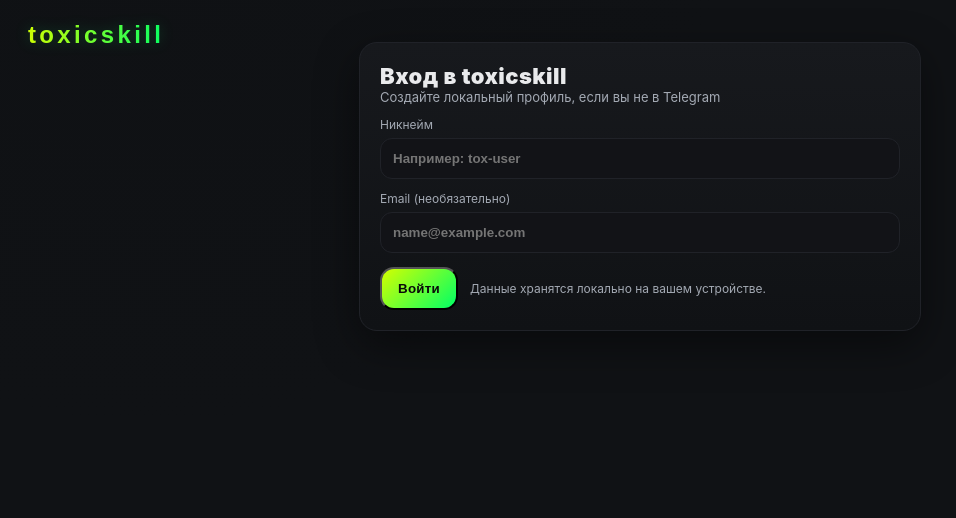
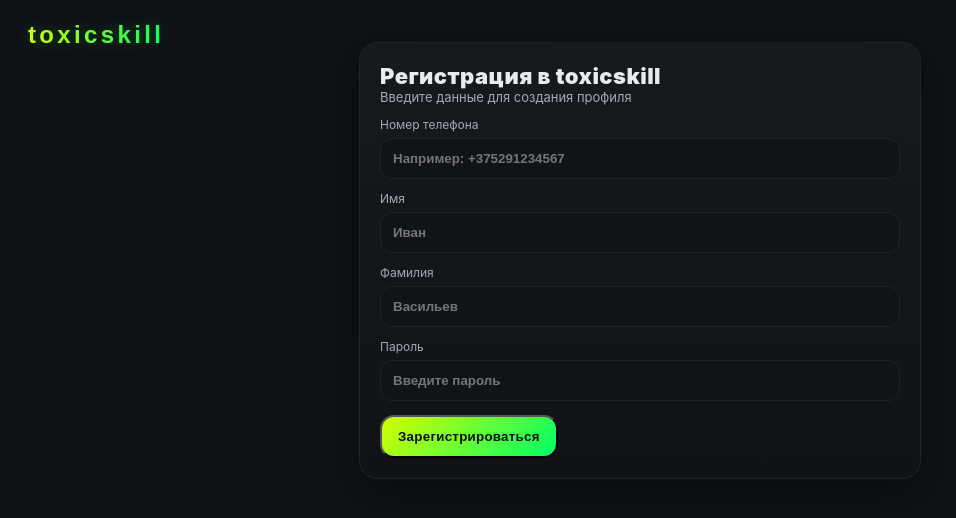
Before and after one commit to elb00407/toxic-club-webapp, a Next.js app: page /webapp in a window 1280 px wide. Shown: the top 518 px of the page, without its empty margins (0-956 px from the left). Built offline with nearby package versions, Linux system fonts and the light colour scheme.

Commit message:
Fix layout: moved loader to LoaderWrapper, keep metadata server-side

```diff
--- a/app/webapp/page.tsx
+++ b/app/webapp/page.tsx
@@ -3,6 +3,7 @@
 import AuthGate from "@/components/AuthGate";
 import DeviceGrid from "@/components/DeviceGrid";
 import BookingForm from "@/components/BookingForm";
+import MobileNav from "@/components/MobileNav";
 import { useMemo, useState } from "react";
 import { devices } from "@/lib/devices";
 
@@ -18,6 +19,25 @@
     if (tab === "VIP") return devices.filter((d) => d.platform === "PC" && d.isVip);
     return devices.filter((d) => d.platform === "PS5");
   }, [tab]);
+
+  // обработчик для MobileNav
+  const handleNavigate = (navTab: string) => {
+    if (navTab === "home") {
+      setPicked(null);
+      setTab("STANDARD");
+    }
+    if (navTab === "book") {
+      // если выбран ПК/PS5, остаёмся в форме
+      if (!picked) {
+        // если ничего не выбрано, открываем стандартные ПК
+        setTab("STANDARD");
+      }
+    }
+    if (navTab === "profile") {
+      // здесь можно показать профиль пользователя
+      alert("Профиль пока в разработке");
+    }
+  };
 
   return (
     <WebAppShell onBrandClick={() => { setPicked(null); setTab("STANDARD"); }}>
@@ -68,14 +88,10 @@
             </>
           )}
         </main>
+
+        {/* Нижняя навигация для мобильных */}
+        <MobileNav onNavigate={handleNavigate} />
       </AuthGate>
     </WebAppShell>
   );
 }
-import MobileNav from "@/components/MobileNav";
-// внутри компонента Page:
-<MobileNav onNavigate={(tab) => {
-  if (tab === "home") setPicked(null);
-  if (tab === "book") {/* можно открыть форму */}
-  if (tab === "profile") {/* можно показать профиль */}
-}} />
--- a/components/AuthGate.tsx
+++ b/components/AuthGate.tsx
@@ -1,39 +1,44 @@
 "use client";
 import { useEffect, useState } from "react";
 
-type User = { id: string; username?: string; email?: string };
+type User = { id: string; nickname: string };
 
 export default function AuthGate({ children }: { children: React.ReactNode }) {
   const [ready, setReady] = useState(false);
   const [user, setUser] = useState<User | null>(null);
-  const [nickname, setNickname] = useState("");
-  const [email, setEmail] = useState("");
+
+  // поля для регистрации
+  const [phone, setPhone] = useState("");
+  const [firstName, setFirstName] = useState("");
+  const [lastName, setLastName] = useState("");
+  const [password, setPassword] = useState("");
 
   useEffect(() => {
-    const initEl = document.getElementById("__initData") as HTMLInputElement | null;
-    const initData = initEl?.value || "";
-
-    if (initData) {
-      setUser({ id: "telegram" });
-      setReady(true);
-      return;
-    }
-
     const raw = localStorage.getItem("toxicskill_user");
     if (raw) {
       try {
         const parsed = JSON.parse(raw) as User;
         setUser(parsed);
-        setReady(true);
-        return;
       } catch {}
     }
     setReady(true);
   }, []);
 
+  const generateNickname = () => {
+    const digits = phone.slice(-4);
+    const fn = firstName.trim().charAt(0).toUpperCase();
+    const ln = lastName.trim().charAt(0).toUpperCase();
+    return `${digits}${fn}${ln}`;
+  };
+
   const register = () => {
+    if (!phone || !firstName || !lastName || !password) {
+      alert("Заполните все поля");
+      return;
+    }
+    const nickname = generateNickname();
     const id = `local-${Date.now()}`;
-    const u: User = { id, username: nickname || undefined, email: email || undefined };
+    const u: User = { id, nickname };
     localStorage.setItem("toxicskill_user", JSON.stringify(u));
     setUser(u);
   };
@@ -43,22 +48,50 @@
     return (
       <div className="auth-card">
         <div className="auth-header">
-          <div className="auth-title">Вход в toxicskill</div>
-          <div className="auth-subtitle">Создайте локальный профиль, если вы не в Telegram</div>
+          <div className="auth-title">Регистрация в toxicskill</div>
+          <div className="auth-subtitle">Введите данные для создания профиля</div>
         </div>
         <div className="auth-fields">
           <div className="field">
-            <label className="field-label">Никнейм</label>
-            <input className="input" placeholder="Например: tox-user" value={nickname} onChange={(e) => setNickname(e.target.value)} />
+            <label className="field-label">Номер телефона</label>
+            <input
+              className="input"
+              placeholder="Например: +375291234567"
+              value={phone}
+              onChange={(e) => setPhone(e.target.value)}
+            />
           </div>
           <div className="field">
-            <label className="field-label">Email (необязательно)</label>
-            <input className="input" type="email" placeholder="name@example.com" value={email} onChange={(e) => setEmail(e.target.value)} />
+            <label className="field-label">Имя</label>
+            <input
+              className="input"
+              placeholder="Иван"
+              value={firstName}
+              onChange={(e) => setFirstName(e.target.value)}
+            />
+          </div>
+          <div className="field">
+            <label className="field-label">Фамилия</label>
+            <input
+              className="input"
+              placeholder="Васильев"
+              value={lastName}
+              onChange={(e) => setLastName(e.target.value)}
+            />
+          </div>
+          <div className="field">
+            <label className="field-label">Пароль</label>
+            <input
+              className="input"
+              type="password"
+              placeholder="Введите пароль"
+              value={password}
+              onChange={(e) => setPassword(e.target.value)}
+            />
           </div>
         </div>
         <div className="auth-actions">
-          <button className="tox-button" onClick={register}>Войти</button>
-          <div className="auth-hint">Данные хранятся локально на вашем устройстве.</div>
+          <button className="tox-button" onClick={register}>Зарегистрироваться</button>
         </div>
       </div>
     );
```
